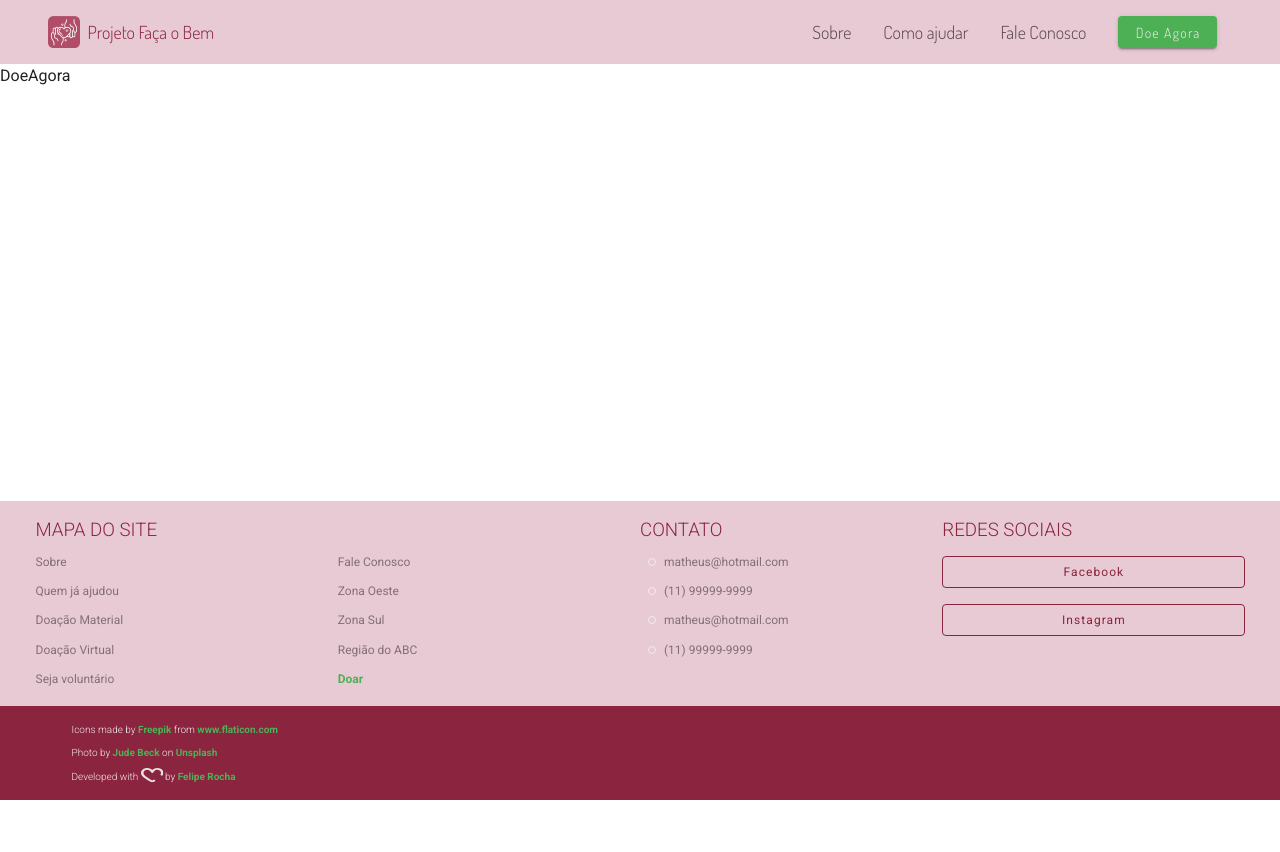
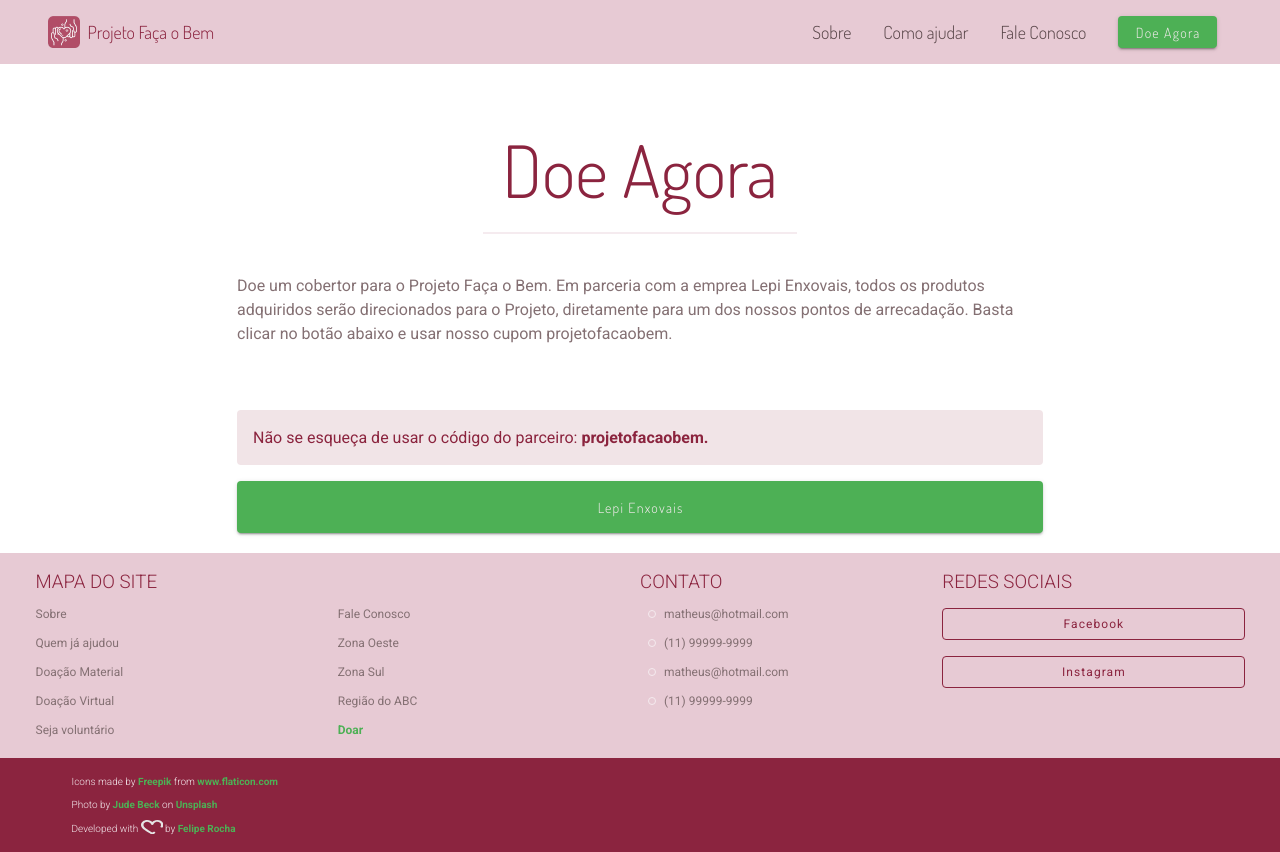
Before and after one commit to feliperocha93/faca-o-bem, a Vue app: page /doe-agora in a window 1280 px wide. Before the commit the page ends 800 px from the top, so only its background shows below. Built offline with nearby package versions, Linux system fonts and the light colour scheme.

Commit message:
View doe agora

```diff
--- a/src/App.vue
+++ b/src/App.vue
@@ -22,11 +22,11 @@ export default Vue.extend({
   components: {
     TheHeader,
     TheMap,
-    TheFooter
+    TheFooter,
   },
   created() {
     document.title = "Projeto Faça o Bem";
-  }
+  },
 });
 </script>
 
@@ -40,6 +40,4 @@ export default Vue.extend({
 #main-vue {
   flex: 1;
 }
-
-//relative e top no footer
 </style>
--- a/src/views/DoeAgora.vue
+++ b/src/views/DoeAgora.vue
@@ -1,14 +1,70 @@
 <template>
-  <p>DoeAgora</p>
+  <section class="doe-agora py-8">
+    <v-container>
+      <v-row>
+        <v-col>
+          <div class="col-8 mx-auto">
+            <h2
+              class="titulo-secao pa-8 mx-auto text-center"
+              v-html="titulo"
+            ></h2>
+            <p v-html="paragrafo" class="mb-16"></p>
+            <v-alert
+              v-html="alert"
+              type="warning"
+              color="#8B243F"
+              dismissible
+              height="55"
+              text
+            ></v-alert>
+            <v-btn id="btn-lepi" color="#4db055" height="52px">
+              Lepi Enxovais
+            </v-btn>
+          </div>
+        </v-col>
+      </v-row>
+    </v-container>
+  </section>
 </template>
 
 <script lang="ts">
 import Vue from "vue";
 
 export default Vue.extend({
-  name: "DoeAgora"
+  name: "DoeAgora",
+  computed: {
+    titulo(): string {
+      return `Doe Agora`;
+    },
+    paragrafo(): string {
+      return `Doe um cobertor para o Projeto Faça o Bem. Em parceria com a emprea Lepi Enxovais, todos os produtos
+      adquiridos serão direcionados para o Projeto, diretamente para um dos nossos pontos de arrecadação. Basta clicar
+      no botão abaixo e usar nosso cupom projetofacaobem.`;
+    },
+    alert(): string {
+      return `Não se esqueça de usar o código do parceiro: <b>projetofacaobem.</b>`;
+    },
+  },
 });
 </script>
 
 <style lang="scss" scoped>
+h2 {
+  &::after {
+    @include divider($cinza-claro-1, $divider-big, 8px auto);
+  }
+  @media (max-width: 600px) {
+    font-size: $s48;
+  }
+}
+p {
+  font-size: 16px;
+  color: $cinza-escuro-1;
+}
+
+#btn-lepi {
+  @include dosis($cinza-claro-1, $s14);
+  text-transform: none;
+  width: 100%;
+}
 </style>
```
